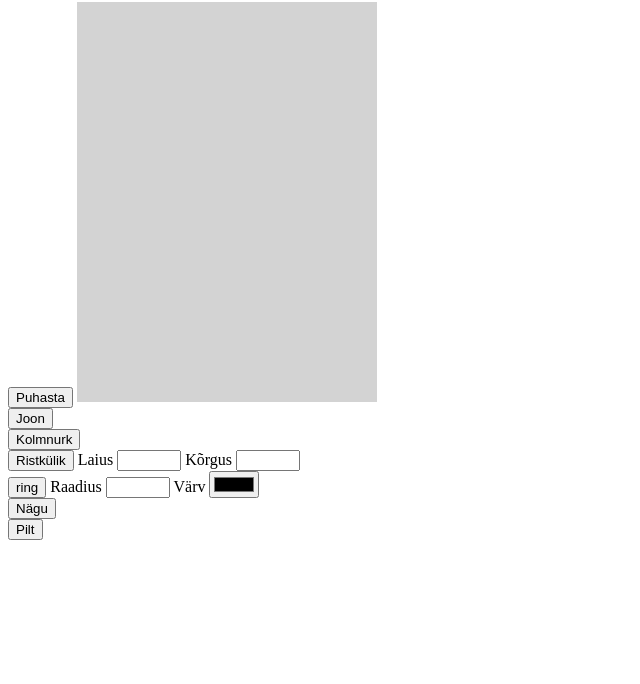
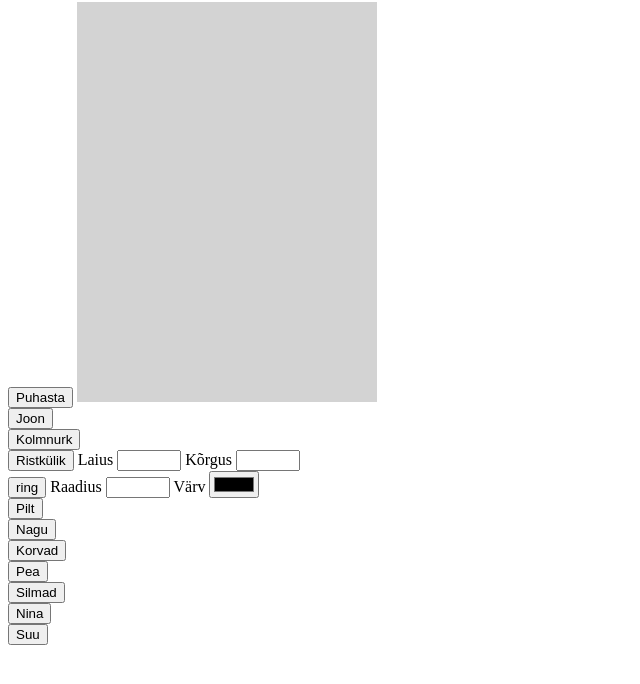
Before and after one commit to Martin-Tarassov/veebirakendusedIKTpe25, a plain HTML site: page tood/canvas/joonistamine.html in a window 1280 px wide. Shown: the part 78-762 px from the top of the page, without its empty margins (0-640 px from the left). Drawn offline with Linux system fonts and the light colour scheme.

Commit message:
js joonis on tehtud

```diff
--- a/tood/canvas/joonisScript.js
+++ b/tood/canvas/joonisScript.js
@@ -57,12 +57,13 @@ function ring(){
 
     if (tahvel.getContext) {
         let t=tahvel.getContext("2d");
+        t.beginPath();
         t.fillStyle = varv.value;
         t.arc(100, 150, r.value, 0, 2 * Math.PI, true);
         t.fill();
     }
 }
-function nagu() {
+function korvad() {
     const tahvel = document.getElementById("tahvel");
 
     if (tahvel.getContext) {
@@ -85,10 +86,28 @@ function nagu() {
         t.lineTo(220, 150);
         t.lineTo(220, 80);
         t.stroke();
+    }
+}
+function pea() {
+    const tahvel = document.getElementById("tahvel");
+
+    if (tahvel.getContext) {
+        let t = tahvel.getContext("2d");
+        t.strokeStyle = "black";
+        t.lineWidth = 2;
 
         t.beginPath();
         t.arc(150, 135, 70, 0, 2 * Math.PI, true);
         t.stroke();
+    }
+}
+function silmad() {
+    const tahvel = document.getElementById("tahvel");
+
+    if (tahvel.getContext) {
+        let t = tahvel.getContext("2d");
+        t.strokeStyle = "black";
+        t.lineWidth = 1;
 
         t.beginPath();
         t.ellipse(120, 120, 20, 20, 0, 0, 2 * Math.PI);
@@ -98,20 +117,6 @@ function nagu() {
         t.ellipse(180, 120, 20, 20, 0, 0, 2 * Math.PI);
         t.stroke();
 
-        t.beginPath();
-        t.moveTo(140, 140);
-        t.lineTo(160, 140);
-        t.lineTo(160, 175);
-        t.lineTo(140, 175);
-        t.lineTo(140, 140);
-        t.stroke();
-
-        t.beginPath();
-        t.moveTo(110, 180);
-        t.lineTo(180, 180);
-        t.stroke();
-
-//silmad
         t.fillStyle = "black";
         t.beginPath();
         t.arc(120, 120, 1.5, 0, 2 * Math.PI, true);
@@ -120,9 +125,38 @@ function nagu() {
         t.arc(180, 120, 1.5, 0, 2 * Math.PI, true);
         t.fill();
     }
+}
+function nina() {
+    const tahvel = document.getElementById("tahvel");
 
+    if (tahvel.getContext) {
+        let t = tahvel.getContext("2d");
+        t.strokeStyle = "black";
+        t.lineWidth = 2;
+
+        t.beginPath();
+        t.moveTo(140, 140);
+        t.lineTo(160, 140);
+        t.lineTo(160, 175);
+        t.lineTo(140, 175);
+        t.lineTo(140, 140);
+        t.stroke();
+    }
 }
+function suu() {
+    const tahvel = document.getElementById("tahvel");
 
+    if (tahvel.getContext) {
+        let t = tahvel.getContext("2d");
+        t.strokeStyle = "black";
+        t.lineWidth = 2;
+
+        t.beginPath();
+        t.moveTo(110, 180);
+        t.lineTo(180, 180);
+        t.stroke();
+    }
+}
 //pilt failist //draw
 function pilt(){
     const tahvel=document.getElementById("tahvel");
--- a/tood/canvas/joonistamine.html
+++ b/tood/canvas/joonistamine.html
@@ -26,8 +26,18 @@
 <label for="varv">Värv</label>
 <input type="color" id="varv" onchange="ring()">
 <br>
-<input type="button" value="Nägu" onclick="nagu()">
+<input type="button" value="Pilt" onclick="pilt()">
 <br>
-<input type="button" value="Pilt" onclick="pilt()">
+<input type="button" value="Nagu" onclick="nagu()">
+<br>
+<input type="button" value="Korvad" onclick="korvad()">
+<br>
+<input type="button" value="Pea" onclick="pea()">
+<br>
+<input type="button" value="Silmad" onclick="silmad()">
+<br>
+<input type="button" value="Nina" onclick="nina()">
+<br>
+<input type="button" value="Suu" onclick="suu()">
 </body>
 </html>
```
Also changed, not shown: tehtud.html (+2 -0 lines).
